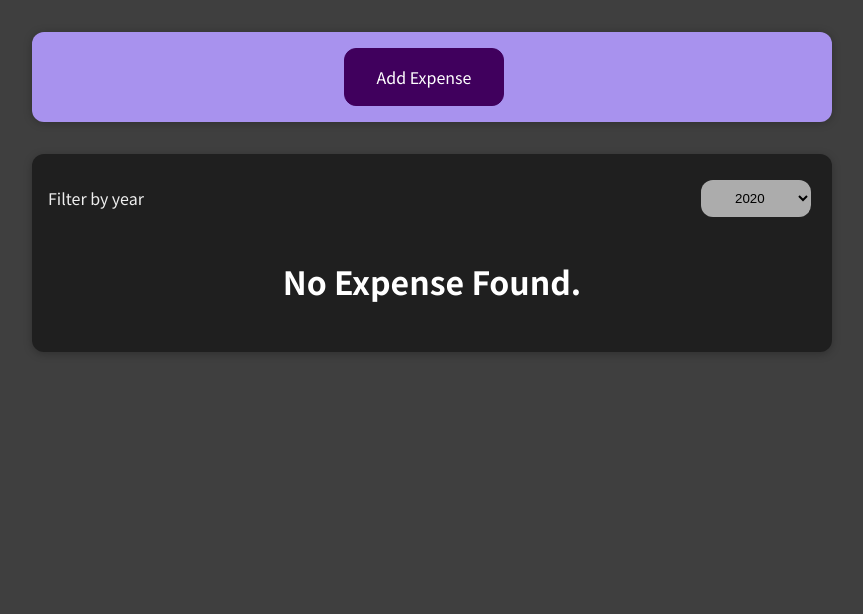
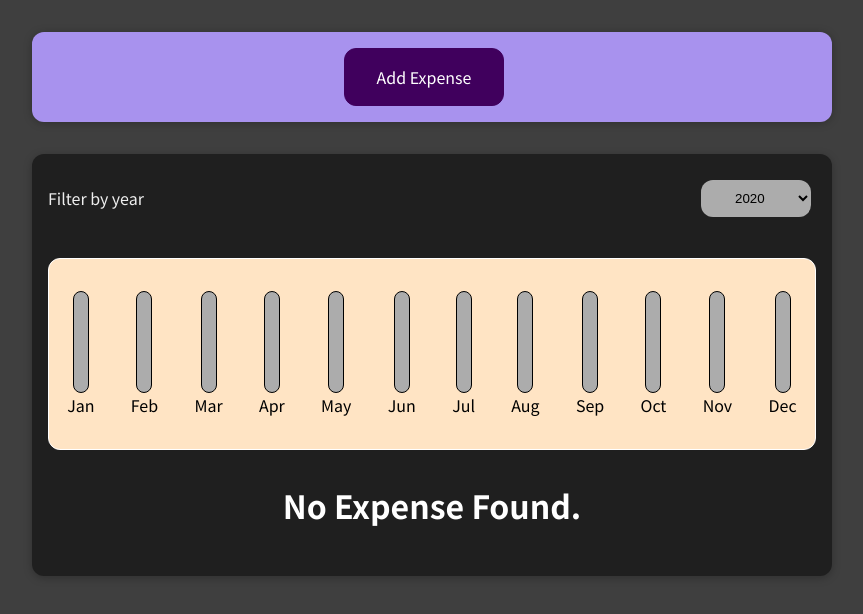
Before and after one commit to qur786/expense-tracker, a React app: page / in a window 1280 px wide. Shown: the top 614 px of the page, without its empty margins (208-1071 px from the left). Built offline with nearby package versions, Linux system fonts and the light colour scheme.

Commit message:
feat: add Expense Chart

```diff
--- /dev/null
+++ b/src/components/Chart/Chart.css
@@ -0,0 +1,9 @@
+.chart {
+    height: 12rem;
+    margin: 2rem auto;
+    border: 1px white solid;
+    border-radius: 12px;
+    display: flex;
+    flex-direction: row;
+    background-color: bisque;
+}
--- /dev/null
+++ b/src/components/Chart/Chart.js
@@ -0,0 +1,18 @@
+import { ChartBar } from "./ChartBar";
+import "./Chart.css";
+
+export function Chart (props) {
+    const values = props.dataPoints.map((dataPoint) => dataPoint.value);
+    const totalMaximum = Math.max(...values);
+    return (
+        <div className="chart">
+            {props.dataPoints.map((dataPoint) =>
+            <ChartBar
+                key={dataPoint.label}
+                value={dataPoint.value}
+                maxValue={totalMaximum}
+                label={dataPoint.label}
+            />)}
+        </div>
+    )
+}
--- /dev/null
+++ b/src/components/Chart/ChartBar.css
@@ -0,0 +1,23 @@
+.chart-bar {
+    margin: 2rem auto;
+    display: flex;
+    flex-direction: column;
+    justify-content: center;
+    align-items: center;
+}
+
+.chart-bar__inner {
+    height: 100%;
+    background-color: #acacac;
+    border-radius: 20px;
+    display: flex;
+    flex-direction: column;
+    justify-content: end;
+    padding: 1px;
+    border: 1px solid black;
+    width: 1rem;
+}
+
+.chart-bar__fill {
+    border-radius: 12px;
+}
--- /dev/null
+++ b/src/components/Chart/ChartBar.js
@@ -0,0 +1,20 @@
+import "./ChartBar.css";
+
+export function ChartBar(props) {
+    let fillHeight = "0%";
+    if ( props.maxValue > 0 ) {
+        fillHeight = Math.round((props.value / props.maxValue) * 100).toString().concat("%");
+    }
+    return (
+        <div className="chart-bar">
+            <div className="chart-bar__inner">
+                <div
+                    className="chart-bar__fill"
+                    style={{ height: fillHeight, backgroundColor: "#40005d", }}
+                >
+                </div>
+            </div>
+            <div className="chart-bar__label">{props.label}</div>
+        </div>
+    )
+}
--- /dev/null
+++ b/src/components/Expense-UI/ExpenseChart.js
@@ -0,0 +1,25 @@
+import { Chart } from "../Chart/Chart";
+
+export function ExpenseChart (props) {
+    const dataPoints = [
+        { label: "Jan", value:0 },
+        { label: "Feb", value:0 },
+        { label: "Mar", value:0 },
+        { label: "Apr", value:0 },
+        { label: "May", value:0 },
+        { label: "Jun", value:0 },
+        { label: "Jul", value:0 },
+        { label: "Aug", value:0 },
+        { label: "Sep", value:0 },
+        { label: "Oct", value:0 },
+        { label: "Nov", value:0 },
+        { label: "Dec", value:0 },
+    ];
+    for ( const expense of props.filteredItems ) {
+        const monthIndex = expense.date.getMonth();
+        dataPoints[monthIndex].value += expense.amount;
+    }
+
+    return <Chart dataPoints={dataPoints} />;
+
+}
--- a/src/components/Expense-UI/Expenses.js
+++ b/src/components/Expense-UI/Expenses.js
@@ -2,6 +2,7 @@ import { useState } from "react";
 import { Card } from "../Generic-UI/Card";
 import { ExpenseItem } from "./ExpenseItem"
 import { ExpenseFilter } from "./ExpenseFilter";
+import { ExpenseChart } from "./ExpenseChart";
 import "./Expenses.css";
 
 export const Expenses = (props) => {
@@ -14,9 +15,15 @@ export const Expenses = (props) => {
     return (
         <Card className="expenses">
             <ExpenseFilter onYearChange={yearChangeHandler} />
+            <ExpenseChart filteredItems={filteredItems} />
             {filteredItems.length > 0
-            ? filteredItems.map((e) => <ExpenseItem key={e.id} date={e.date} amount={e.amount} title={e.title} />)
-            : <p className="expenses__fallback">No Expense Found.</p>}
+                ? filteredItems.map((e) => <ExpenseItem
+                    key={e.id}
+                    date={e.date}
+                    amount={e.amount}
+                    title={e.title}
+                />)
+                : <p className="expenses__fallback">No Expense Found.</p>}
         </Card>
     )
 }
```
Also changed, not shown: src/components/Expense-Input-UI/ExpenseInput.js (line endings or trailing spaces).
